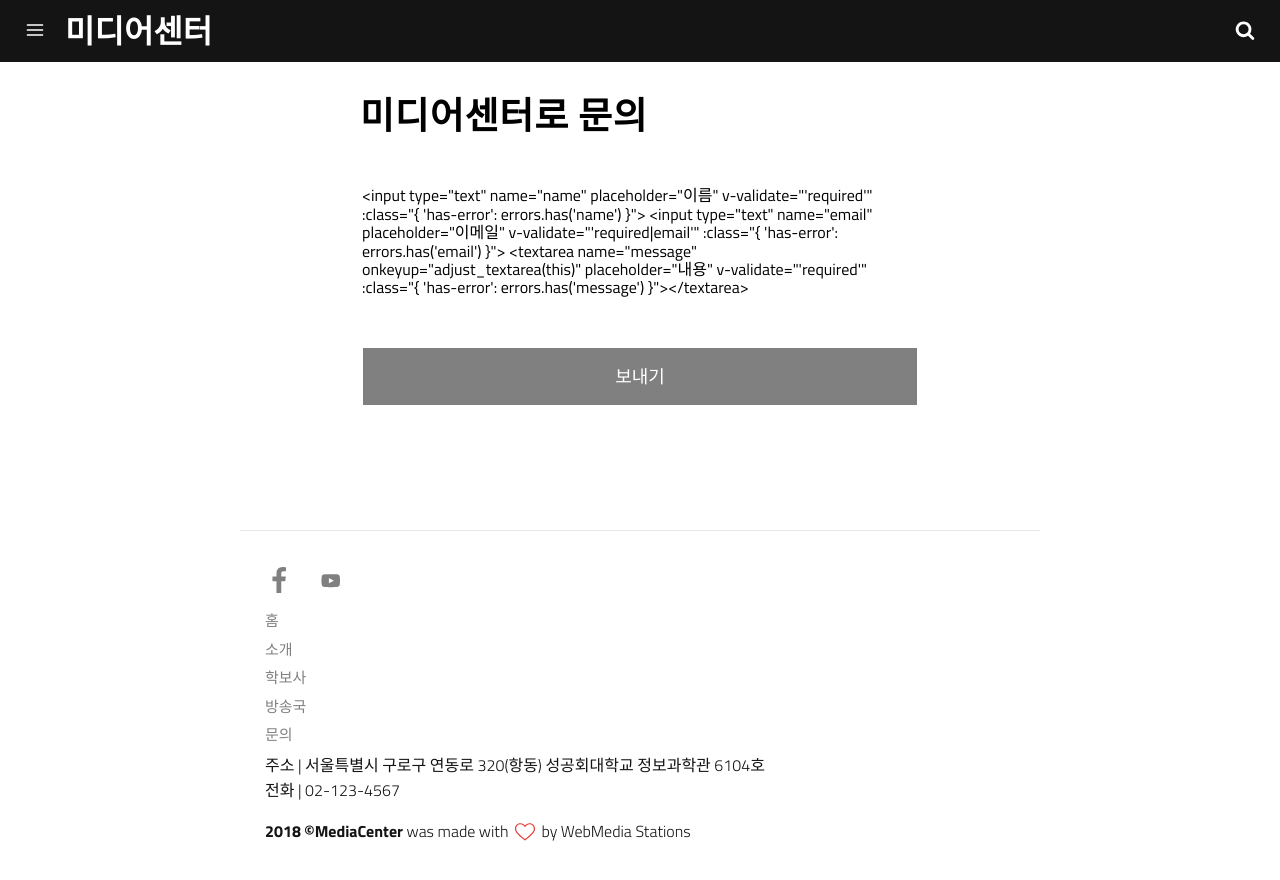
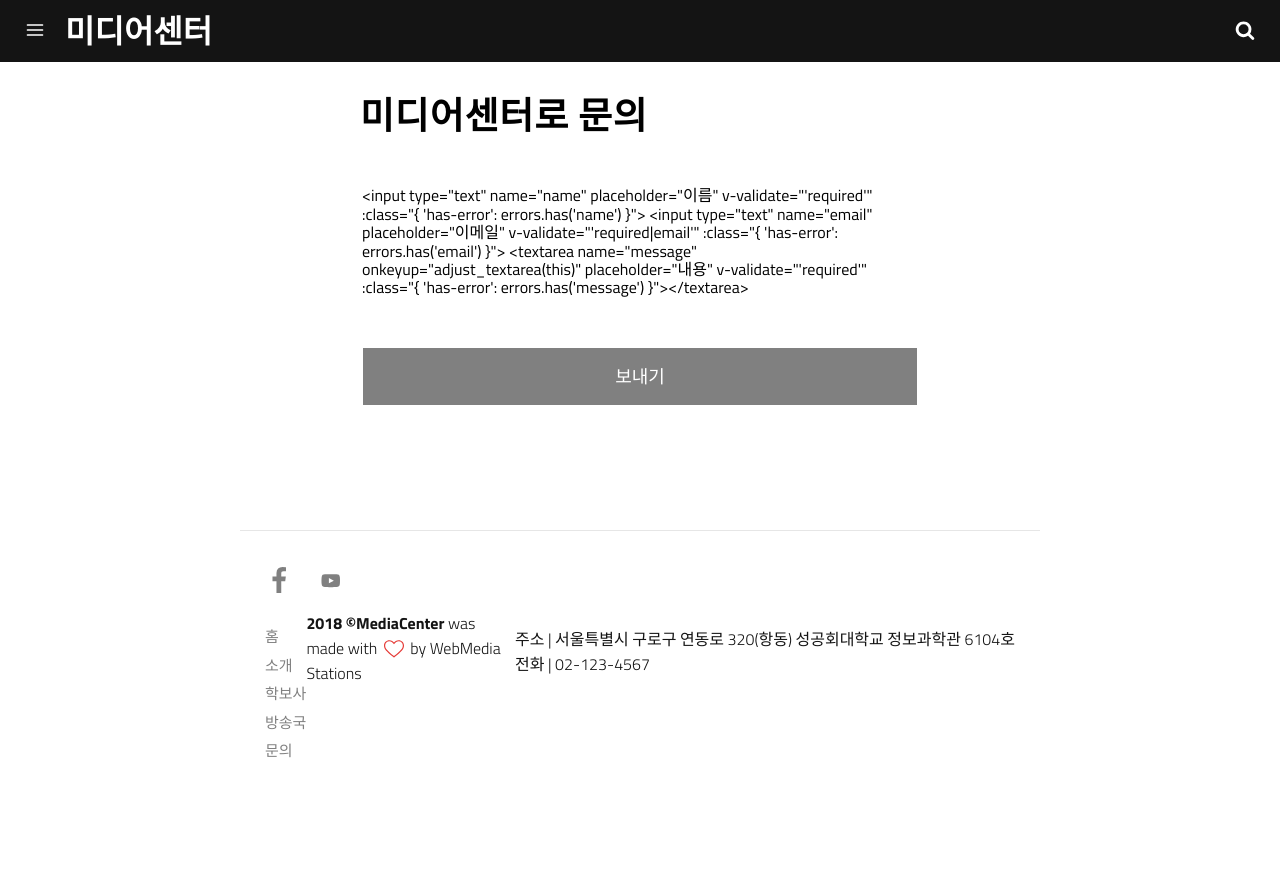
Before and after one commit to skhumedia/skhumedia.github.io, a Jekyll site: the page built from contact.md, in a window 1280 px wide. Shown: the top 880 px of the page. Built offline with Jekyll 4.4.1, drawn with Linux system fonts in a browser that asks for light colours; nearby versions of some CDN libraries.

Commit message:
Initial Commit

```diff
--- a/_includes/footer.html
+++ b/_includes/footer.html
@@ -12,12 +12,16 @@
       </a>
       {% endif %}
     </p>
-    <ul style="display:inline;">
+    <div style="float:left;">
+    <ul>
         {% for link in site.links %}
           <li><a href="{{ site.url }}{{ site.baseurl }}{{ link.url }}">{{ link.title }}</a></li>
         {% endfor %}
     </ul>
-    <p style="display:inline; text-align:right;">주소 | 서울특별시 구로구 연동로 320(항동) 성공회대학교 정보과학관 6104호<br/>전화 | 02-123-4567</p>
+    </div>
+    <div style="float:right;">
+    <p>주소 | 서울특별시 구로구 연동로 320(항동) 성공회대학교 정보과학관 6104호<br/>전화 | 02-123-4567</p>
+    </div>
     <p><span>2018 &copy;MediaCenter</span> was made with <svg class="love"><use xlink:href="#icon-heart"></use></svg> by WebMedia Stations</p>
 </footer>
 <script src="{{ "/assets/js/main.js" | prepend: site.baseurl }}"></script>
```
